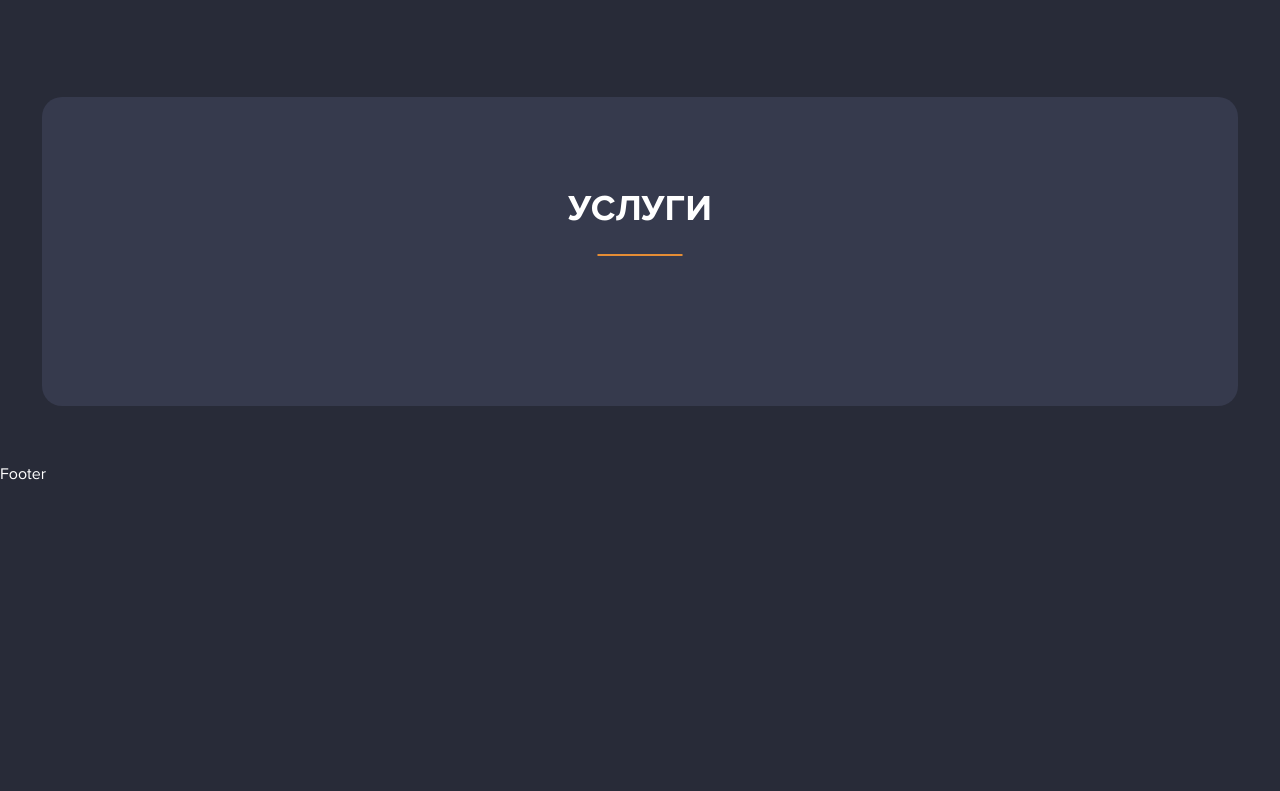
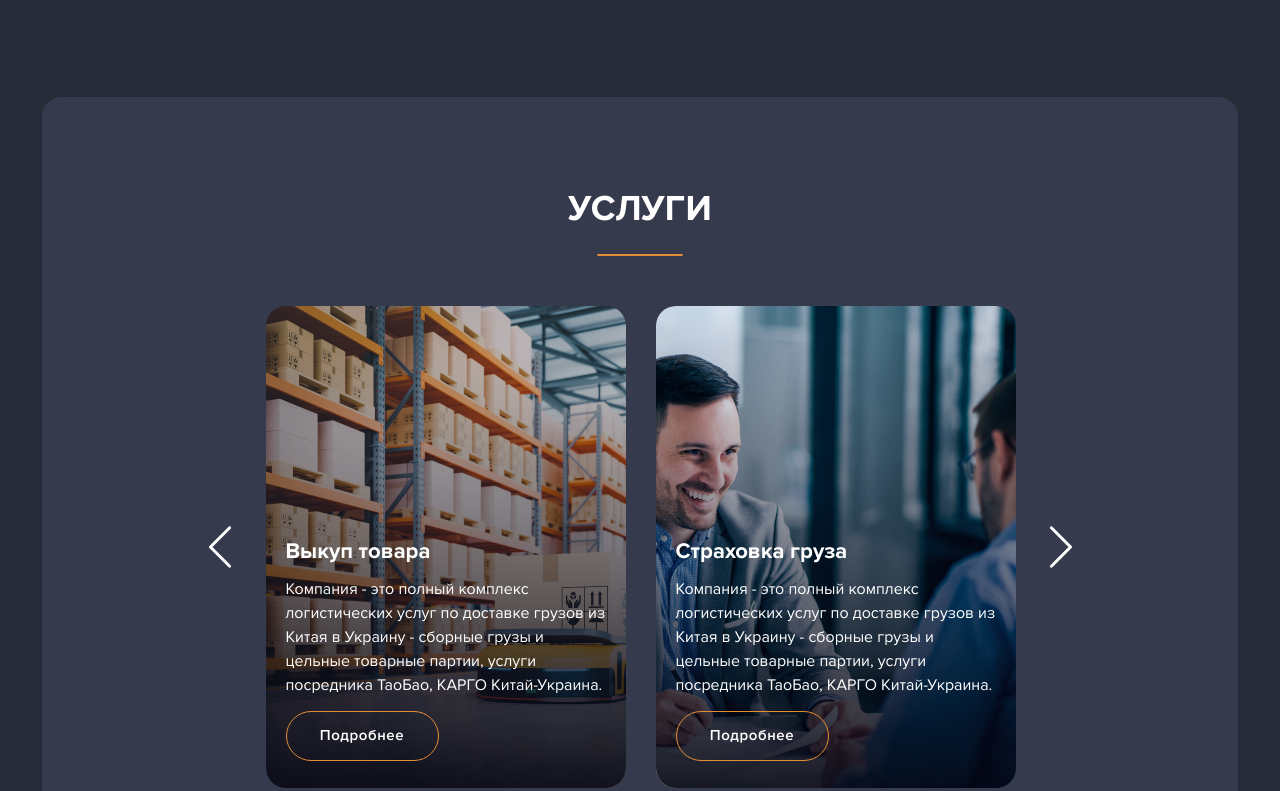
Before and after one commit to RostislavSuslov/dev-MasterTao03.08, a website: page dev/index.html in a window 1280 px wide. Shown: the part 3081-3872 px from the top of the page. Before the commit the page ends 3643 px from the top, so only its background shows below. Drawn offline with nearby package versions, Linux system fonts and the light colour scheme; files that its build step writes are made by us from their sources.

Commit message:
feat: services-s;ider done

```diff
--- a/dev/sass/calculation.scss
+++ b/dev/sass/calculation.scss
@@ -6,7 +6,7 @@
     }
     &__img-box {
         position: absolute;
-        bottom: -111px;
+        bottom: -100px;
         right: -3px;
     }
 
--- a/dev/sass/services.scss
+++ b/dev/sass/services.scss
@@ -0,0 +1,47 @@
+.srvices {
+    .dilivery-slider {
+        .card {
+            align-items: flex-start;
+            height: 482px;
+            &:before {
+                z-index: 1;
+                content: "";
+                display: inline-block;
+                top: 0;
+                right: 0;
+                bottom: 0;
+                left: 0;
+                position: absolute;
+                background: linear-gradient(0deg, #040511e8 0%, #58585800 100%);
+            }
+        }
+        .card-img {
+
+
+            img {
+                position: absolute;
+                top: 0;
+                left: 0;
+                width: 100%;
+                height: 100%;
+            }
+        }
+
+        .card-title {
+            margin-bottom: 12px;
+            line-height: 124.5%;
+            text-align: center;
+            margin-top: auto;
+        }
+
+        .card-description {
+            margin-bottom: 14px;;
+        }
+
+        .card-title,
+        .card-description,
+        .card-button-row {
+            z-index: 1;
+        }
+    }
+}
--- a/dev/templates/services.html
+++ b/dev/templates/services.html
@@ -3,5 +3,63 @@
         <div class="template-title">
             <h2>Услуги</h2>
         </div>
+        <div class="dilivery-slider">
+            <div>
+                <div class="card">
+                    <div class="card-img">
+                        <img src="assets/img/services-1.png" class="img-fluid" alt="delivery-case">
+                    </div>
+                    <h4 class="card-title">Выкуп товара</h4>
+                    <div class="card-description">
+                        Компания - это полный комплекс логистических услуг по доставке грузов из Китая в Украину - сборные грузы и цельные товарные партии, услуги посредника ТаоБао, КАРГО Китай-Украина.
+                    </div>
+                    <div class="card-button-row">
+                        <button type="button" class="btn btn-secondary">Подробнее</button>
+                    </div>
+                </div>
+            </div>
+            <div>
+                <div class="card">
+                    <div class="card-img">
+                        <img src="assets/img/services-2.png" class="img-fluid" alt="delivery-case">
+                    </div>
+                    <h4 class="card-title">Страховка груза</h4>
+                    <div class="card-description">
+                        Компания - это полный комплекс логистических услуг по доставке грузов из Китая в Украину - сборные грузы и цельные товарные партии, услуги посредника ТаоБао, КАРГО Китай-Украина.
+                    </div>
+                    <div class="card-button-row">
+                        <button type="button" class="btn btn-secondary">Подробнее</button>
+                    </div>
+                </div>
+            </div>
+            <div>
+                <div class="card">
+                    <div class="card-img">
+                        <img src="assets/img/services-3.png" class="img-fluid" alt="delivery-case">
+                    </div>
+                    <h4 class="card-title">Аренда склада</h4>
+                    <div class="card-description">
+                        Компания - это полный комплекс логистических услуг по доставке грузов из Китая в Украину - сборные грузы и цельные товарные партии, услуги посредника ТаоБао, КАРГО Китай-Украина.
+                    </div>
+                    <div class="card-button-row">
+                        <button type="button" class="btn btn-secondary">Подробнее</button>
+                    </div>
+                </div>
+            </div>
+            <div>
+                <div class="card">
+                    <div class="card-img">
+                        <img src="assets/img/services-4.png" class="img-fluid" alt="delivery-case">
+                    </div>
+                    <h4 class="card-title">Перевод денежных средств</h4>
+                    <div class="card-description">
+                        Компания - это полный комплекс логистических услуг по доставке грузов из Китая в Украину - сборные грузы и цельные товарные партии, услуги посредника ТаоБао, КАРГО Китай-Украина.
+                    </div>
+                    <div class="card-button-row">
+                        <button type="button" class="btn btn-secondary">Подробнее</button>
+                    </div>
+                </div>
+            </div>
+        </div>
     </div>
 </section>
```
